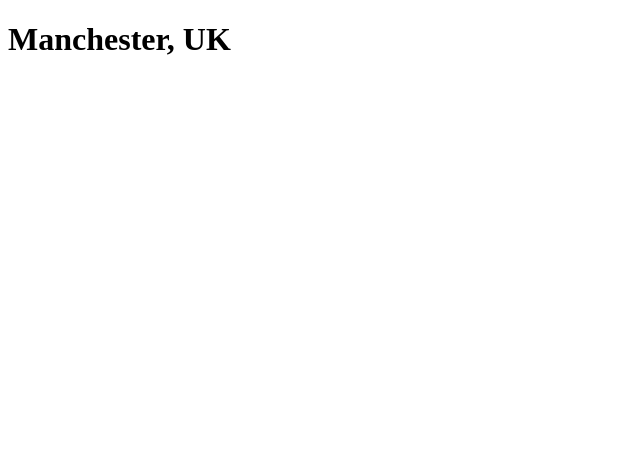
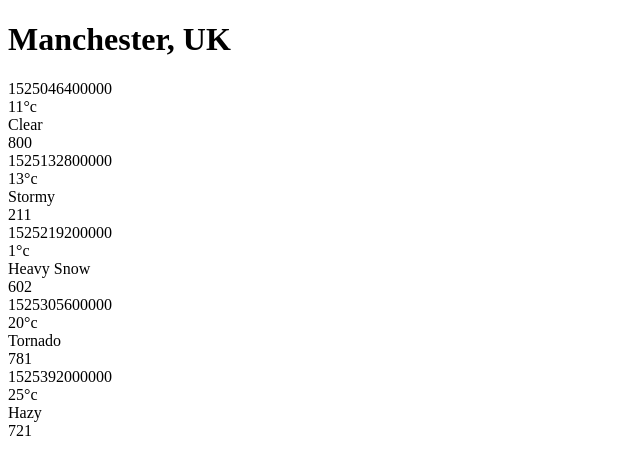
Before and after one commit to JackRandom/weather-app, a React (Create React App) app: page / in a window 1280 px wide. Shown: the top 474 px of the page, without its empty margins (0-640 px from the left). Built offline with nearby package versions, Linux system fonts and the light colour scheme.

Commit message:
forecasts summaries.summary complete

```diff
--- a/src/App.js
+++ b/src/App.js
@@ -1,15 +1,20 @@
 // import logo from './logo.svg';
 import './App.css';
 import LocationDetails from './components/location-details';
+import ForecastSummaries from './components/forecast-summaries';
+import ForecastSummary from './components/forecastSummary';
 import PropTypes from 'prop-types';
 
 
 const App = props => (
-<LocationDetails
- city={props.location.city}
- country={props.location.country}
-/>
+    <div className="forecast">
+        <LocationDetails
+            city={props.location.city}
+            country={props.location.country}
+        />
 
+        <ForecastSummaries forecasts={props.forecasts} />
+    </div>
 );
 
 App.propTypes={
@@ -17,6 +22,7 @@ App.propTypes={
         city: PropTypes.string,
         country: PropTypes.string,
     }).isRequired,
+    forecasts: PropTypes.array.isRequired,
 }
 export default App;
 
--- /dev/null
+++ b/src/components/forecast-summaries.js
@@ -0,0 +1,23 @@
+import React from 'react';
+import PropTypes from 'prop-types';
+import ForecastSummary from './forecastSummary';
+
+const ForecastSummaries = (props) => (
+<div className="forecast-summaries">
+    {
+    props.forecasts.map(forecast => (
+        <ForecastSummary
+        date={forecast.date}
+        description={forecast.description}
+        icon={forecast.icon}
+        temperature={forecast.temperature.max}
+        />
+    ))
+    }
+    </div>
+);
+
+ForecastSummaries.propTypes = {
+    forecasts: PropTypes.array.isRequired,
+};
+export default ForecastSummaries;
--- /dev/null
+++ b/src/components/forecastSummary.js
@@ -0,0 +1,38 @@
+import React from "react";
+import PropTypes from "prop-types";
+
+const ForecastSummary = ({
+  date,
+  temperature,
+  description,
+  icon,
+}) => {
+  return (
+    <>
+      <div className="date" >
+        {date}
+      </div>
+      <div className="temperature" >
+        {temperature}&deg;c
+      </div>
+      <div className="description" >
+        {description}
+      </div>
+      <div className="icon" >
+        {icon}
+      </div>
+
+    </>
+  );
+};
+
+ForecastSummary.propTypes = {
+  forecast: PropTypes.shape({
+    date: PropTypes.string.isRequired,
+    temperature: PropTypes.number.isRequired,
+    description: PropTypes.string.isRequired,
+    icon: PropTypes.object.isRequired,
+  }),
+};
+
+export default ForecastSummary;
--- a/src/index.js
+++ b/src/index.js
@@ -1,20 +1,6 @@
 import React from 'react';
 import { render } from 'react-dom';
 import App from './App';
-import { location } from './data/forecast.json';
+import { location, forecasts } from './data/forecast.json';
 
-render(<App location={location} />, document.getElementById('root'));
-
-// ReactDOM.render(
-//   <React.StrictMode>
-//     <App />
-//   </React.StrictMode>,
-//   document.getElementById('root')
-// );
-
-
-
-// If you want to start measuring performance in your app, pass a function
-// to log results (for example: reportWebVitals(console.log))
-// or send to an analytics endpoint. Learn more: https://bit.ly/CRA-vitals
-// reportWebVitals();
+render(<App location={location} forecasts={forecasts} />, document.getElementById('root'));
```
Also changed, not shown: 2 other files (tests, documents, lock files or other folders).
